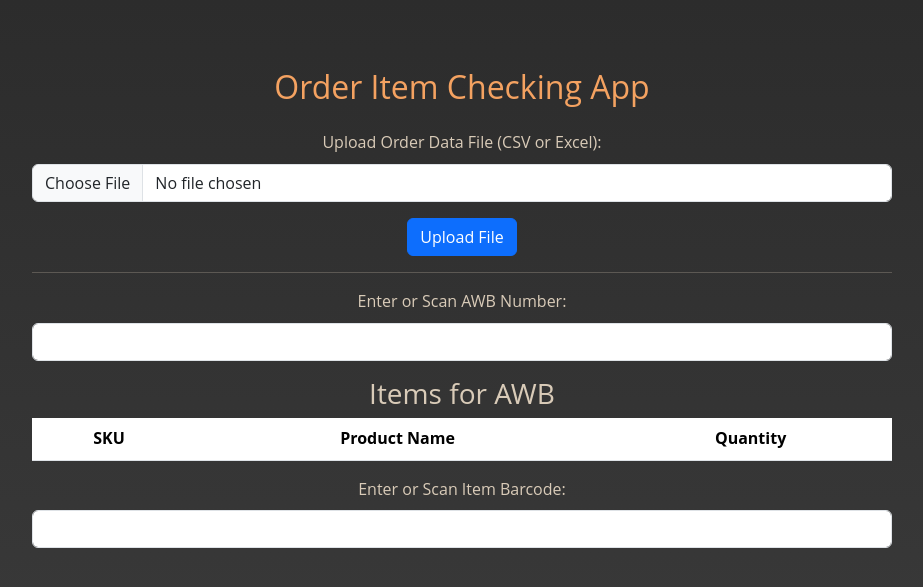
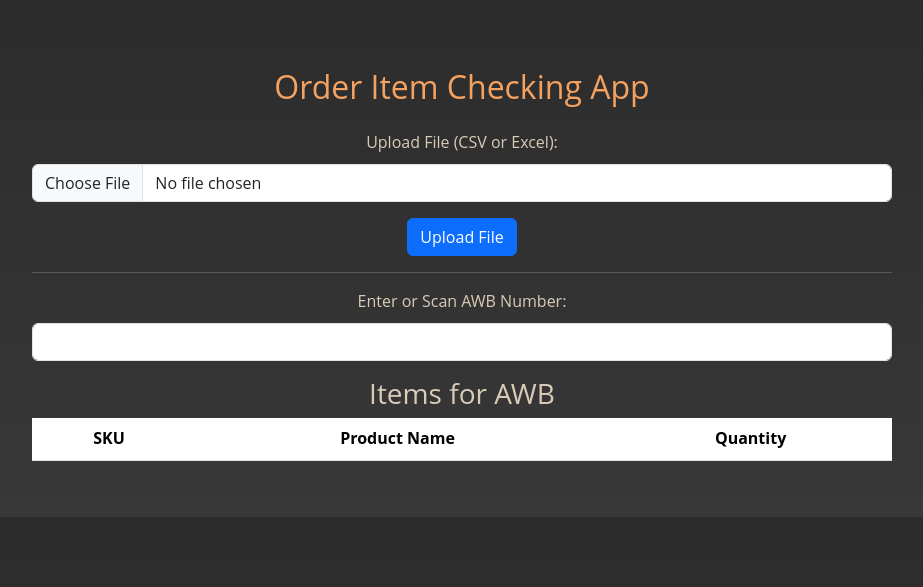
Before and after one commit to arifsahari/arifsahari.github.io, a Flask app: page / in a window 1280 px wide. Shown: the top 587 px of the page, without its empty margins (178-1101 px from the left). Run offline with Flask 3, Linux system fonts and the light colour scheme; lists and menus that the app fills with data are empty.

Commit message:
Update index.html

```diff
--- a/flask-app/templates/index.html
+++ b/flask-app/templates/index.html
@@ -3,7 +3,7 @@
 <head>
     <meta charset="UTF-8">
     <meta name="viewport" content="width=device-width, initial-scale=1.0">
-    <title>Order Item Checking App</title>
+    <title>Order Item Checking</title>
     <link rel="stylesheet" href="https://cdn.jsdelivr.net/npm/bootstrap@5.3.0-alpha1/dist/css/bootstrap.min.css">
     <link rel="stylesheet" href="{{ url_for('static', filename='css/styles.css') }}">
 </head>
@@ -13,7 +13,7 @@
 
         <!-- File Upload Section -->
         <div class="mb-3">
-            <label for="fileInput" class="form-label">Upload Order Data File (CSV or Excel):</label>
+            <label for="fileInput" class="form-label">Upload File (CSV or Excel):</label>
             <input type="file" class="form-control" id="fileInput">
         </div>
         <button class="btn btn-primary" id="uploadButton">Upload File</button>
@@ -41,9 +41,9 @@
             </table>
 
             <!-- Item Barcode Input -->
-            <label for="itemInput" class="form-label">Enter or Scan Item Barcode:</label>
+            <!-- <label for="itemInput" class="form-label">Enter or Scan Item Barcode:</label>
             <input type="text" class="form-control" id="itemInput">
-        </div>
+        </div> -->
 
         <!-- Alerts -->
         <div id="alertSection"></div>
```
